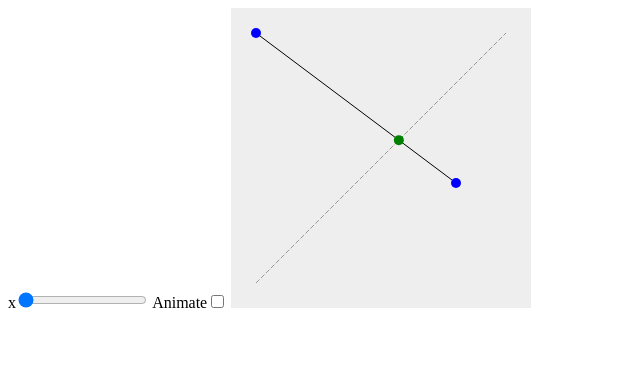
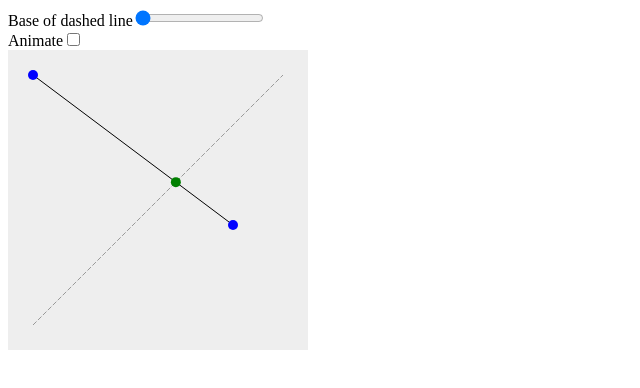
Before and after one commit to andrew-t/signal-canvas, a website built with Vite: page index.html in a window 1280 px wide. Shown: the whole page, without its empty margins (0-640 px from the left). Built offline with nearby package versions, Linux system fonts and the light colour scheme.

Commit message:
style inputs a tiny bit

```diff
--- a/index.html
+++ b/index.html
@@ -1,8 +1,13 @@
 <html>
     <head>
+        <style>
+            label {
+                display: block;
+            }
+        </style>
     </head>
     <body>
-        <signal-slider id="x-slider" label="x" min="25" max="275" value="25"></signal-slider>
+        <signal-slider id="x-slider" label="Base of dashed line" min="25" max="275" value="25"></signal-slider>
         <signal-checkbox id="animate-checkbox" label="Animate" value="checked"></signal-checkbox>
         <script src="main.ts" type="module"></script>
     </body>
--- a/main.ts
+++ b/main.ts
@@ -1,4 +1,4 @@
-// We need to import the web components individually or Vite """helpfully""" optimises them out 🙃
+// If we don't import this file, none of our web components will work. (Just removing the "type" keyword from the individual imports doesn't work — I think because Vite thinks it can optimise them out anyway.)
 import "./controls/index.ts";
 
 // Import the classes we need to make this work
```
